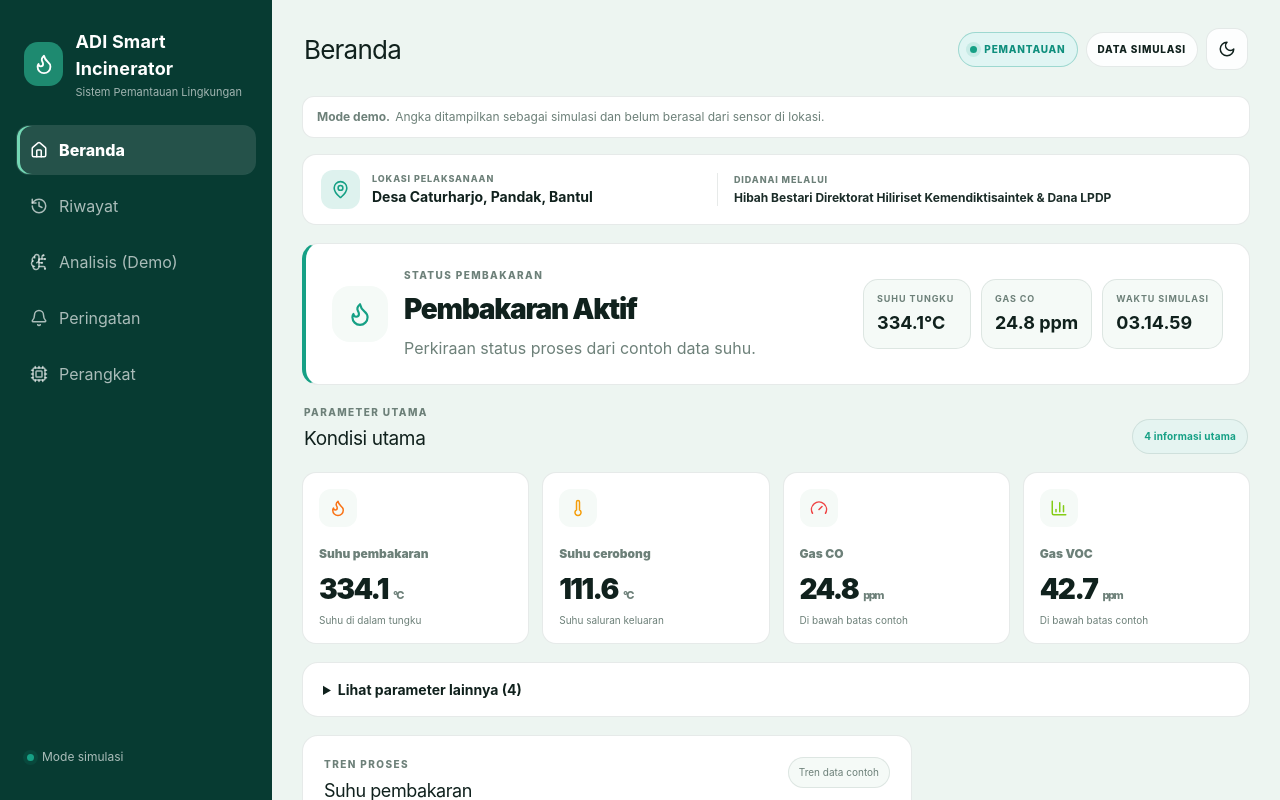
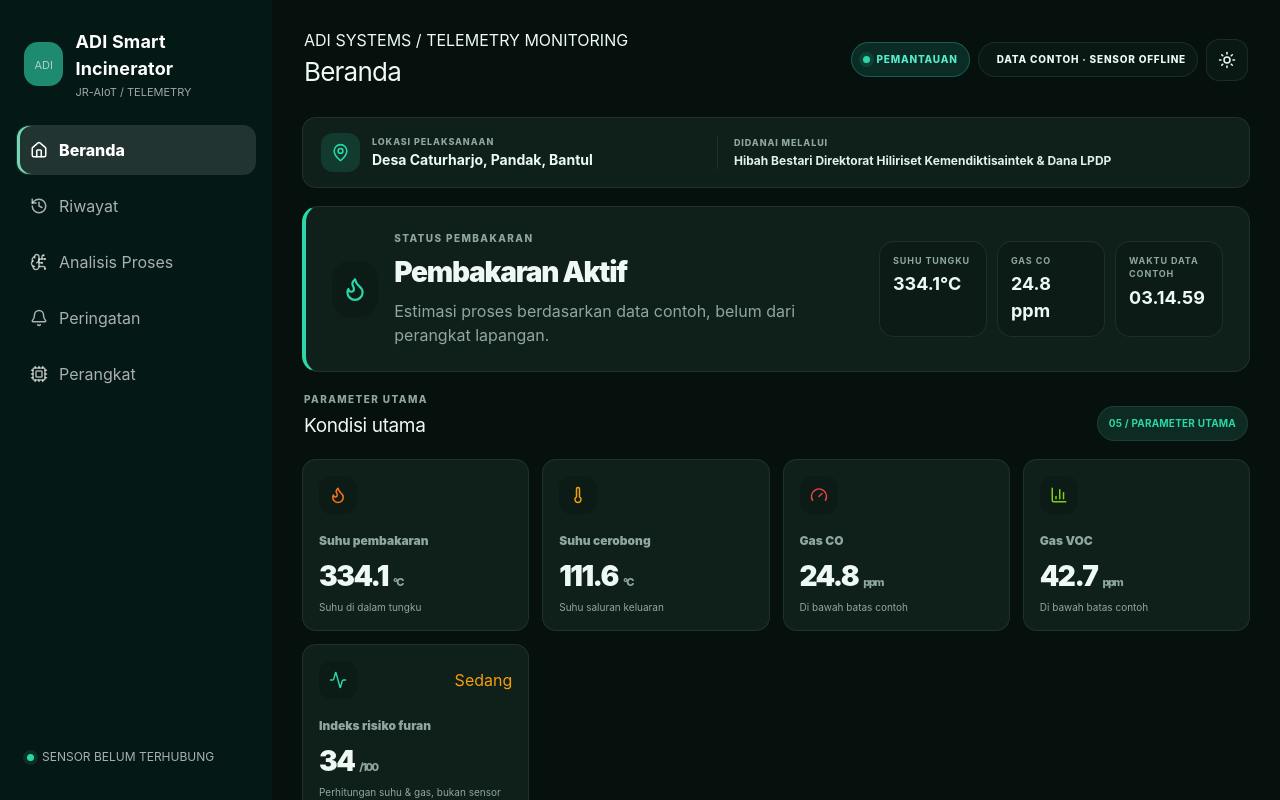
Before and after one commit to jrcoreid-repo/IoT_Incenerator_2026, a Next.js app: page / in a window 1280 px wide. Shown: the top 800 px of the page. Built offline with nearby package versions, Linux system fonts and the light colour scheme.

Commit message:
feat: display calculated furan index on home telemetry and remove demo terminology

```diff
--- a/components/dashboard-shell.tsx
+++ b/components/dashboard-shell.tsx
@@ -49,7 +49,7 @@ type ThresholdDraft = Record<keyof Thresholds, string>;
 const navItems: { id: TabId; label: string; icon: typeof Home }[] = [
   { id: "beranda", label: "Beranda", icon: Home },
   { id: "riwayat", label: "Riwayat", icon: History },
-  { id: "ai", label: "Analisis (Demo)", icon: BrainCircuit },
+  { id: "ai", label: "Analisis Proses", icon: BrainCircuit },
   { id: "alarm", label: "Peringatan", icon: Bell },
   { id: "perangkat", label: "Perangkat", icon: Cpu },
   { id: "pengaturan", label: "Pengaturan", icon: Settings }
@@ -105,10 +105,10 @@ function riskLabel(value: number) {
 
 function aiInsight(data: Telemetry, thresholds: Thresholds) {
   if (data.furanRisk >= 75) {
-    return "Pada simulasi, indikator proses melewati batas tinggi. Tinjau kestabilan suhu dan kecenderungan gas. Ini belum dapat dipakai untuk menilai emisi nyata.";
+    return "Indikator perhitungan melewati batas tinggi. Tinjau kestabilan suhu dan kecenderungan gas. Perhitungan ini belum dapat dipakai untuk menilai emisi nyata.";
   }
   if (data.furanRisk >= thresholds.riskWarning) {
-    return "Dalam contoh data, beberapa indikator membutuhkan perhatian. Periksa pola suhu dan kadar gas pada grafik demonstrasi.";
+    return "Sejumlah parameter berada di atas ambang yang diatur. Periksa pola suhu dan gas pada grafik sebelum mengambil keputusan.";
   }
   if (data.furnace >= thresholds.activeTemp) {
     return "Contoh suhu menunjukkan proses pembakaran aktif. Status ini tidak membuktikan kondisi aman atau kadar emisi yang memenuhi standar.";
@@ -164,14 +164,14 @@ function DevicePill({ name, detail }: { name: string; detail: string }) {
 export default function DashboardShell({ mode = "client" }: { mode?: "client" | "admin" }) {
   const isAdmin = mode === "admin";
   const [tab, setTab] = useState<TabId>("beranda");
-  const [theme, setTheme] = useState<"light" | "dark">("light");
+  const [theme, setTheme] = useState<"light" | "dark">("dark");
   const [history, setHistory] = useState<Telemetry[]>(() => makeInitialData());
   const [thresholds, setThresholds] = useState<Thresholds>(defaultThresholds);
   const [thresholdDraft, setThresholdDraft] = useState<ThresholdDraft>(() => thresholdsToDraft(defaultThresholds));
   const [settingsMessage, setSettingsMessage] = useState("");
 
   useEffect(() => {
-    const savedTheme = localStorage.getItem("jr-theme") as "light" | "dark" | null;
+    const savedTheme = localStorage.getItem("jr-telemetry-theme") as "light" | "dark" | null;
     const savedThresholds = localStorage.getItem("jr-thresholds");
     if (savedTheme) setTheme(savedTheme);
     if (savedThresholds) {
@@ -185,7 +185,7 @@ export default function DashboardShell({ mode = "client" }: { mode?: "client" |
 
   useEffect(() => {
     document.documentElement.classList.toggle("dark", theme === "dark");
-    localStorage.setItem("jr-theme", theme);
+    localStorage.setItem("jr-telemetry-theme", theme);
   }, [theme]);
 
   useEffect(() => {
@@ -295,10 +295,10 @@ export default function DashboardShell({ mode = "client" }: { mode?: "client" |
     <div className="app-shell">
       <aside className="sidebar">
         <div className="brand">
-          <div className="brand-logo"><Flame size={22} /></div>
+          <div className="brand-logo" aria-hidden="true"><span>ADI</span></div>
           <div>
             <strong>ADI Smart Incinerator</strong>
-            <span>Sistem Pemantauan Lingkungan</span>
+            <span>JR-AIoT / TELEMETRY</span>
           </div>
         </div>
 
@@ -315,7 +315,7 @@ export default function DashboardShell({ mode = "client" }: { mode?: "client" |
         </nav>
 
         <div className="sidebar-footer">
-          <div className="mini-status"><span className="status-dot" /> {isAdmin ? "Pengelola · Demo" : "Mode simulasi"}</div>
+          <div className="mini-status"><span className="status-dot" /> {isAdmin ? "AKSES PENGELOLA" : "SENSOR BELUM TERHUBUNG"}</div>
           {isAdmin && <button onClick={logout} className="logout-button"><LogOut size={17} /> Keluar</button>}
         </div>
       </aside>
@@ -323,20 +323,17 @@ export default function DashboardShell({ mode = "client" }: { mode?: "client" |
       <main className="main-content">
         <header className="topbar">
           <div>
+            <p className="topbar-overline">ADI SYSTEMS <span>/</span> TELEMETRY MONITORING</p>
             <h1>{visibleNavItems.find((item) => item.id === tab)?.label}</h1>
           </div>
           <div className="top-actions">
             <span className={`mode-badge ${isAdmin ? "admin" : "client"}`}>{isAdmin ? <><ShieldCheck size={13} /> ADMIN</> : <><span className="status-dot" /> PEMANTAUAN</>}</span>
-            <span className="live-badge">DATA SIMULASI</span>
+            <span className="live-badge"><span className="offline-dot" /> DATA CONTOH · SENSOR OFFLINE</span>
             <button className="icon-button" onClick={() => setTheme(theme === "dark" ? "light" : "dark")} aria-label="Ganti tema">
               {theme === "dark" ? <Sun size={18} /> : <Moon size={18} />}
             </button>
           </div>
         </header>
-
-        <div className="data-demo-note" role="status">
-          <strong>Mode demo.</strong> Angka ditampilkan sebagai simulasi dan belum berasal dari sensor di lokasi.
-        </div>
 
         {tab === "beranda" && (
           <div className="page-grid">
@@ -360,7 +357,7 @@ export default function DashboardShell({ mode = "client" }: { mode?: "client" |
                 <div>
                   <p className="section-kicker">Status pembakaran</p>
                   <div className={`combustion-state ${status.tone}`}>{status.text}</div>
-                  <p className="muted">Perkiraan status proses dari contoh data suhu.</p>
+                  <p className="muted">Estimasi proses berdasarkan data contoh, belum dari perangkat lapangan.</p>
                 </div>
               </div>
               <div className="hero-side">
@@ -373,7 +370,7 @@ export default function DashboardShell({ mode = "client" }: { mode?: "client" |
                   <strong>{current.co.toFixed(1)} ppm</strong>
                 </div>
                 <div className="hero-time">
-                  <span>Waktu simulasi</span>
+                  <span>Waktu data contoh</span>
                   <strong>{current.waktu}</strong>
                 </div>
               </div>
@@ -384,13 +381,27 @@ export default function DashboardShell({ mode = "client" }: { mode?: "client" |
                 <p className="section-kicker">Parameter utama</p>
                 <h2>Kondisi utama</h2>
               </div>
-              <span className="soft-badge">4 informasi utama</span>
+              <span className="soft-badge">05 / PARAMETER UTAMA</span>
             </div>
-            <section className="metric-grid" aria-label="Empat parameter utama">
+            <section className="metric-grid" aria-label="Lima parameter utama">
               <MetricCard title="Suhu pembakaran" value={current.furnace.toFixed(1)} unit="°C" icon={Flame} note="Suhu di dalam tungku" tone="orange" />
               <MetricCard title="Suhu cerobong" value={current.stack.toFixed(1)} unit="°C" icon={Thermometer} note="Suhu saluran keluaran" tone="amber" />
               <MetricCard title="Gas CO" value={current.co.toFixed(1)} unit="ppm" icon={Gauge} note={current.co > thresholds.coWarning ? "Di atas batas contoh" : "Di bawah batas contoh"} tone="red" />
               <MetricCard title="Gas VOC" value={current.voc.toFixed(1)} unit="ppm" icon={BarChart3} note={current.voc > thresholds.vocWarning ? "Di atas batas contoh" : "Di bawah batas contoh"} tone="lime" />
+              <article className="metric-card furan-card" aria-label="Indeks estimasi risiko pembentukan furan">
+                <div className="metric-card-head">
+                  <div className="metric-icon"><Activity size={18} /></div>
+                  <span className={"furan-level risk-" + riskLabel(current.furanRisk).toLowerCase()}>{riskLabel(current.furanRisk)}</span>
+                </div>
+                <div className="metric-body">
+                  <span className="metric-label">Indeks risiko furan</span>
+                  <div className="metric-value">{current.furanRisk}<small>/100</small></div>
+                  <div className="furan-track" role="meter" aria-label="Indeks risiko furan yang diestimasi" aria-valuemin={0} aria-valuemax={100} aria-valuenow={current.furanRisk}>
+                    <span style={{ width: String(current.furanRisk) + "%" }} />
+                  </div>
+                  <span className="metric-note">Perhitungan suhu &amp; gas, bukan sensor furan</span>
+                </div>
+              </article>
             </section>
             <details className="panel extra-metrics">
               <summary>Lihat parameter lainnya (4)</summary>
@@ -405,7 +416,7 @@ export default function DashboardShell({ mode = "client" }: { mode?: "client" |
             <section className="panel chart-panel">
               <div className="panel-heading">
                 <div><p className="section-kicker">Tren proses</p><h2>Suhu pembakaran</h2></div>
-                <span className="chip">Tren data contoh</span>
+                <span className="chip">TEMPERATURE / °C</span>
               </div>
               <div className="chart-wrap">
                 <ResponsiveContainer width="100%" height="100%">
@@ -434,7 +445,7 @@ export default function DashboardShell({ mode = "client" }: { mode?: "client" |
                   </div>
                 ))}
               </div>
-              <p className="demo-text">Peringatan ini dihitung dari ambang contoh, bukan hasil pemantauan emisi nyata.</p>
+              <p className="data-origin-note">Indikator dihitung dari data contoh dan ambang konfigurasi. Bukan hasil pengujian emisi.</p>
             </section>
 
             <section className="panel device-summary">
@@ -455,7 +466,7 @@ export default function DashboardShell({ mode = "client" }: { mode?: "client" |
             <div className="panel full-span">
               <div className="panel-heading">
                 <div><p className="section-kicker">Riwayat & grafik</p><h2>Historis parameter proses</h2></div>
-                <span className="chip">Sesi simulasi · hingga 48 sampel</span>
+                <span className="chip">DATA CONTOH · 48 SAMPEL TERAKHIR</span>
               </div>
               <div className="chart-large">
                 <ResponsiveContainer width="100%" height="100%">
@@ -489,7 +500,7 @@ export default function DashboardShell({ mode = "client" }: { mode?: "client" |
             </div>
 
             <div className="panel">
-              <div className="panel-heading"><div><p className="section-kicker">Percobaan</p><h2>Indeks D/F simulasi</h2></div></div>
+              <div className="panel-heading"><div><p className="section-kicker">Indikator terhitung</p><h2>Indeks risiko furan (0–100)</h2></div></div>
               <div className="chart-wrap">
                 <ResponsiveContainer width="100%" height="100%">
                   <LineChart data={history}>
@@ -497,7 +508,7 @@ export default function DashboardShell({ mode = "client" }: { mode?: "client" |
                     <XAxis dataKey="waktu" minTickGap={30} />
                     <YAxis domain={[0, 100]} />
                     <Tooltip />
-                    <Line type="monotone" dataKey="furanRisk" name="Risiko D/F" stroke="#14b8a6" strokeWidth={2.6} dot={false} />
+                    <Line type="monotone" dataKey="furanRisk" name="Indeks furan (estimasi)" stroke="#f1b85b" strokeWidth={2.6} dot={false} />
                   </LineChart>
                 </ResponsiveContainer>
               </div>
@@ -508,11 +519,11 @@ export default function DashboardShell({ mode = "client" }: { mode?: "client" |
         {tab === "ai" && (
           <section className="page-grid">
             <div className="panel full-span ai-analysis">
-              <div className="panel-heading"><div><p className="section-kicker">Analisis percobaan</p><h2>Ringkasan dari aturan simulasi</h2></div><BrainCircuit size={24} /></div>
+              <div className="panel-heading"><div><p className="section-kicker">Analisis proses</p><h2>Ringkasan parameter dan indikator</h2></div><BrainCircuit size={24} /></div>
               <div className="analysis-score-row">
-                <div><span>Indeks eksperimen D/F</span><strong>{current.furanRisk}/100 · {riskLabel(current.furanRisk)}</strong></div>
+                <div><span>Indeks risiko furan (estimasi)</span><strong>{current.furanRisk}/100 · {riskLabel(current.furanRisk)}</strong></div>
                 <div><span>Status Pembakaran</span><strong>{status.text}</strong></div>
-                <div><span>Sumber data</span><strong>Simulasi</strong></div>
+                <div><span>Sumber data</span><strong>Data contoh</strong></div>
               </div>
               <div className="analysis-copy">
                 <h3>Wawasan saat ini</h3>
@@ -520,7 +531,7 @@ export default function DashboardShell({ mode = "client" }: { mode?: "client" |
                 <h3>Rekomendasi sistem</h3>
                 <p>Pertahankan kestabilan suhu proses, pantau tren CO dan VOC, serta konfirmasi hasil prediksi dengan metode laboratorium bila diperlukan untuk evaluasi emisi formal.</p>
               </div>
-              <div className="prototype-note">Indeks dan wawasan ini demonstrasi berbasis aturan sederhana; bukan pengukuran dioksin/furan atau acuan keselamatan dan kepatuhan emisi.</div>
+              <div className="prototype-note">Indeks furan dihitung secara heuristik dari suhu, CO, VOC, dan indikator asap. Nilai ini bukan konsentrasi furan terukur, belum tervalidasi, serta tidak dapat digunakan sebagai dasar penilaian keselamatan atau kepatuhan emisi.</div>
             </div>
           </section>
         )}
@@ -528,7 +539,7 @@ export default function DashboardShell({ mode = "client" }: { mode?: "client" |
         {tab === "alarm" && (
           <section className="page-grid">
             <div className="panel full-span">
-              <div className="panel-heading"><div><p className="section-kicker">Peringatan simulasi</p><h2>Parameter yang melewati ambang contoh</h2></div><AlertTriangle size={22} /></div>
+              <div className="panel-heading"><div><p className="section-kicker">Monitoring parameter</p><h2>Indikator melewati ambang</h2></div><AlertTriangle size={22} /></div>
               <div className="event-list">
                 {alarms.map((alarm, index) => (
                   <div className="event-row" key={index}>
@@ -561,7 +572,7 @@ export default function DashboardShell({ mode = "client" }: { mode?: "client" |
           <section className="page-grid">
             <div className="panel full-span settings-panel">
               <div className="panel-heading"><div><p className="section-kicker">Khusus admin</p><h2>Pengaturan ambang sistem</h2></div><Settings size={22} /></div>
-              <p className="muted">Batas ini hanya dipakai pada simulasi. Perubahan tersimpan di browser ini, bukan pada perangkat atau server.</p>
+              <p className="muted">Pengaturan ini berlaku untuk data contoh dan tersimpan di browser ini. Belum terhubung ke perangkat atau server.</p>
               <div className="settings-grid">
                 <label>
                   Suhu pembakaran aktif (°C)
```
